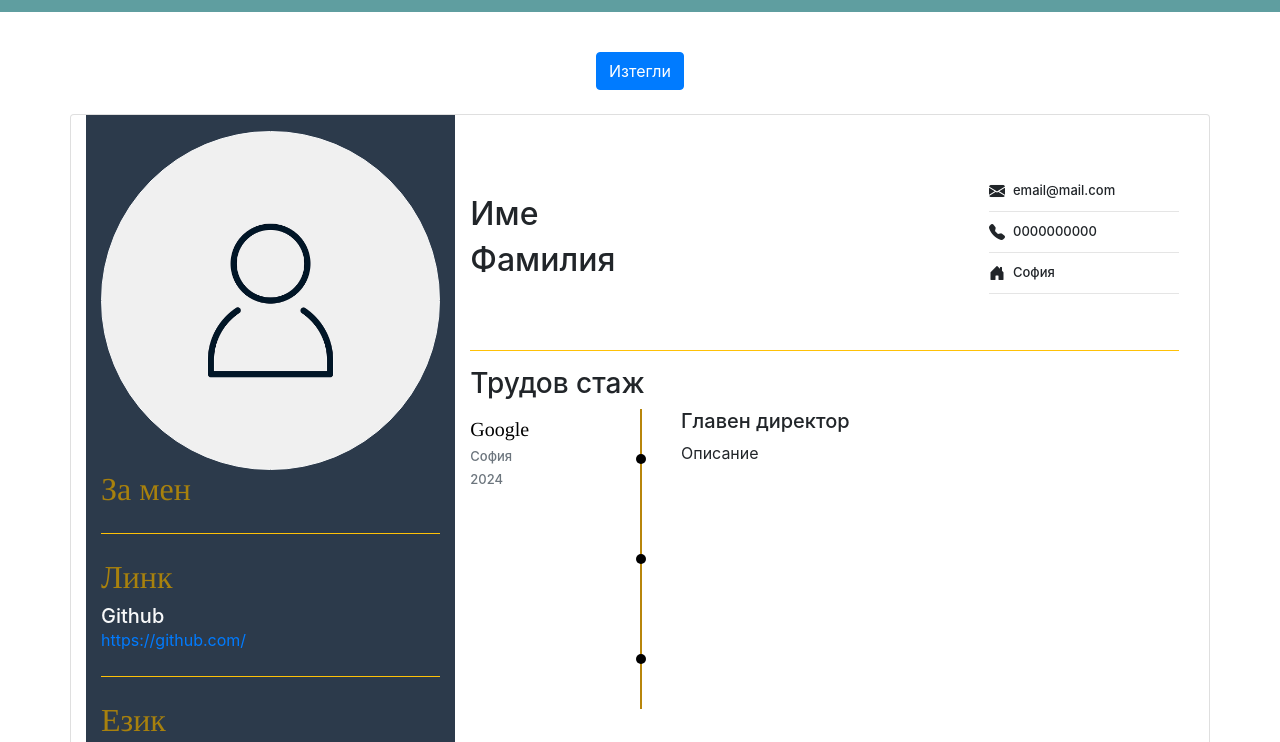
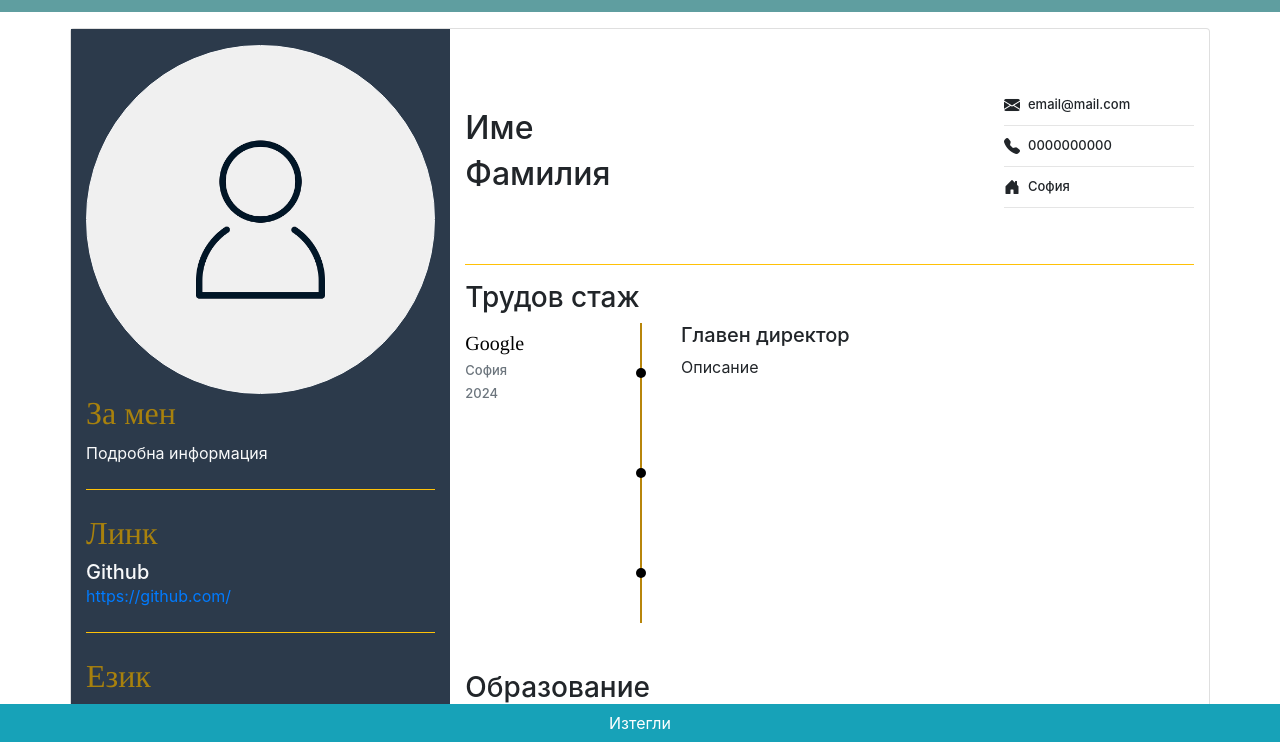
Before and after one commit to BorisMatev/Cv-Maker, a plain HTML site: page preview/index.html in a window 1280 px wide. Shown: the part 58-800 px from the top of the page. Drawn offline with nearby package versions, Linux system fonts and the light colour scheme; sample sign-in values are in the browser's storage.

Commit message:
Fix problems

```diff
--- a/preview/index.html
+++ b/preview/index.html
@@ -8,11 +8,10 @@
     <link rel="stylesheet" href="https://cdn.jsdelivr.net/npm/bootstrap-icons@1.3.0/font/bootstrap-icons.css">
     <link rel="stylesheet" href="https://cdn.jsdelivr.net/npm/bootstrap@4.3.1/dist/css/bootstrap.min.css"
         integrity="sha384-ggOyR0iXCbMQv3Xipma34MD+dH/1fQ784/j6cY/iJTQUOhcWr7x9JvoRxT2MZw1T" crossorigin="anonymous">
-
     <link rel="stylesheet" href="/cv/style.css">
 </head>
 
-<body>
+<body  onload="document.getElementById('username').innerHTML = localStorage.getItem('token')">
     <div class="modal fade" id="exampleModal" tabindex="-1" aria-labelledby="exampleModalLabel" aria-hidden="true">
         <div class="modal-dialog modal-dialog-centered">
             <div class="modal-content">
@@ -38,17 +37,18 @@
                 id="dropdownMenuButton" data-toggle="dropdown" aria-haspopup="true" aria-expanded="false">
             </div>
             <div class="dropdown-menu logout" aria-labelledby="dropdownMenuButton">
+                <div class="btn text-dark" style="border: none; box-shadow: none;" id="username">Име</div><br>
                 <button class="btn text-danger" style="border: none; box-shadow: none;" data-bs-toggle="modal"
                     data-bs-target="#exampleModal">Изтрий</button>
             </div>
         </div>
     </header>
-    <div style="overflow-y: scroll; max-height: calc(100vh - 70px);" class="py-3">
-        <div class="d-flex justify-content-center">
-            <button class="btn btn-primary my-4" onclick="download()" style="align-self: center;">Изтегли</button>
-        </div>
-        <div class="container card">
-            <div id="content" style="height: 1121px;" class="container">
+    <button class="btn btn-info w-100" onclick="download()"
+    style="position: absolute; bottom: 0px; z-index: 2; border-radius: 0px !important;">Изтегли</button>
+    <div style="overflow-y: scroll; max-height: calc(100vh - 70px);" class="pt-3 pb-5">
+        <div class="container card" style="padding: 0px;">
+            <div id="content" style="height: 1121px;">
+                <div class="container">
                     <div class="row" style="height: 1121px;">
                         <section class="col-4"
                             style="background-color: rgba(44,58,75,255); word-wrap: break-word;">
@@ -56,13 +56,11 @@
                                 class="rounded-circle border border-light mt-3 d-flex justify-content-center align-items-center profileImage">
                             </div>
                             <h2 class="times">За мен</h2>
-                        <p id="info" class="text-light"></p>
+                            <p id="info" class="text-light">Подробна информация</p>
                             <hr class="bg-warning border-2 border-top border-warning my-4">
                             <h2 class="times">Линк</h2>
                             <h5 class="text-light" style="margin: 0px;" id="network">Github</h5>
                             <p class="btn-link" id="link">https://github.com/</p>
-                        <h5 class="text-light" style="margin: 0px;"></h5>
-                        <p class="btn-link"></p>
                             <hr class="bg-warning border-2 border-top border-warning my-4">
                             <h2 class="times">Език</h2>
                             <h5 class="text-light" style="margin: 0px;" id="language">Английски език - C1
@@ -236,6 +234,7 @@
                 </div>
             </div>
         </div>
+    </div>
     <script src="/cv/main.js"></script>
     <script src="https://cdnjs.cloudflare.com/ajax/libs/jspdf/2.5.1/jspdf.umd.min.js"></script>
     <script src="https://cdnjs.cloudflare.com/ajax/libs/html2canvas/0.4.1/html2canvas.min.js"></script>
```
Also changed, not shown: cv/index.html (+3 -4 lines), welcome/index.html (+1 -1 lines). Lines whose indentation alone changed are shown as unchanged.
